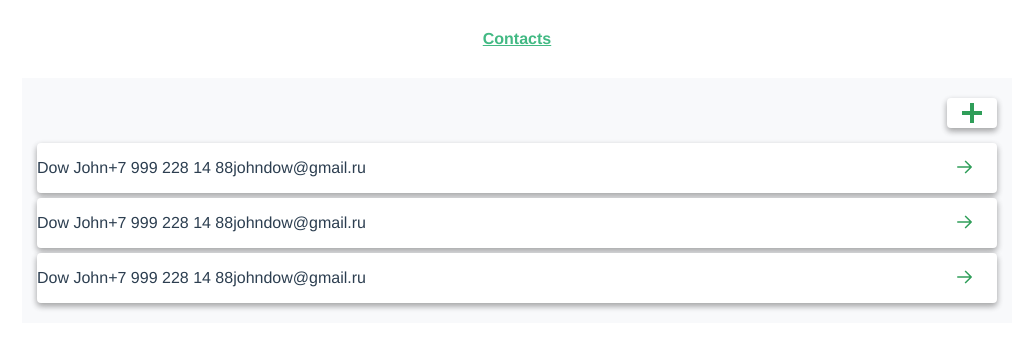
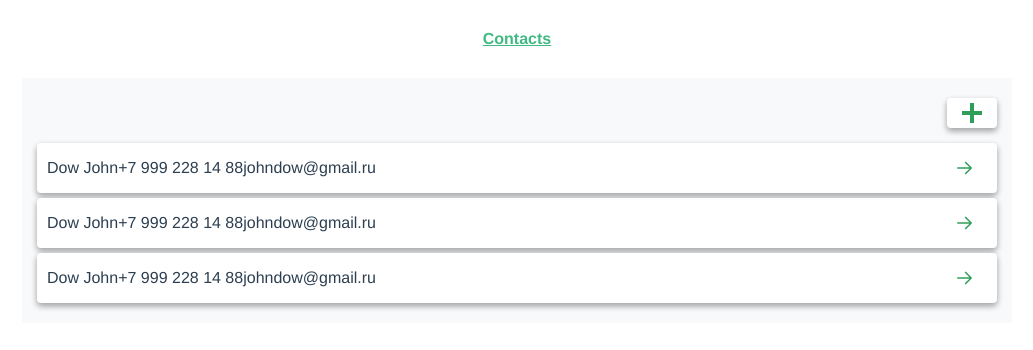
Before and after one commit to Senior-Pomidor/PhoneBook-Vue, a Vue app: page / in a window 1280 px wide. Shown: the top 350 px of the page, without its empty margins (123-1156 px from the left). Built offline with nearby package versions, Linux system fonts and the light colour scheme.

Commit message:
fixed some styles for contact

```diff
--- a/src/components/Contact.vue
+++ b/src/components/Contact.vue
@@ -24,8 +24,10 @@
   #contact {
     display: flex;
     align-items: center;
+    box-sizing: border-box;
     width: 100%;
     height: 50px;
+    padding: 5px 10px;
     border-radius: 4px;
     background-color: #fff;
     box-shadow: 0 3px 6px rgba(0,0,0,0.16), 0 3px 6px rgba(0,0,0,0.23);
@@ -59,12 +61,11 @@
     color: #2f9e59;
     text-decoration: none;
     margin-left: auto;
-    margin-right: 16px;
+    margin-right: 6px;
     cursor: pointer;
 
     &-icon {
       position: relative;
-      top: -1px;
       vertical-align: middle;
       transition: transform 0.3s ease;
     }
```
